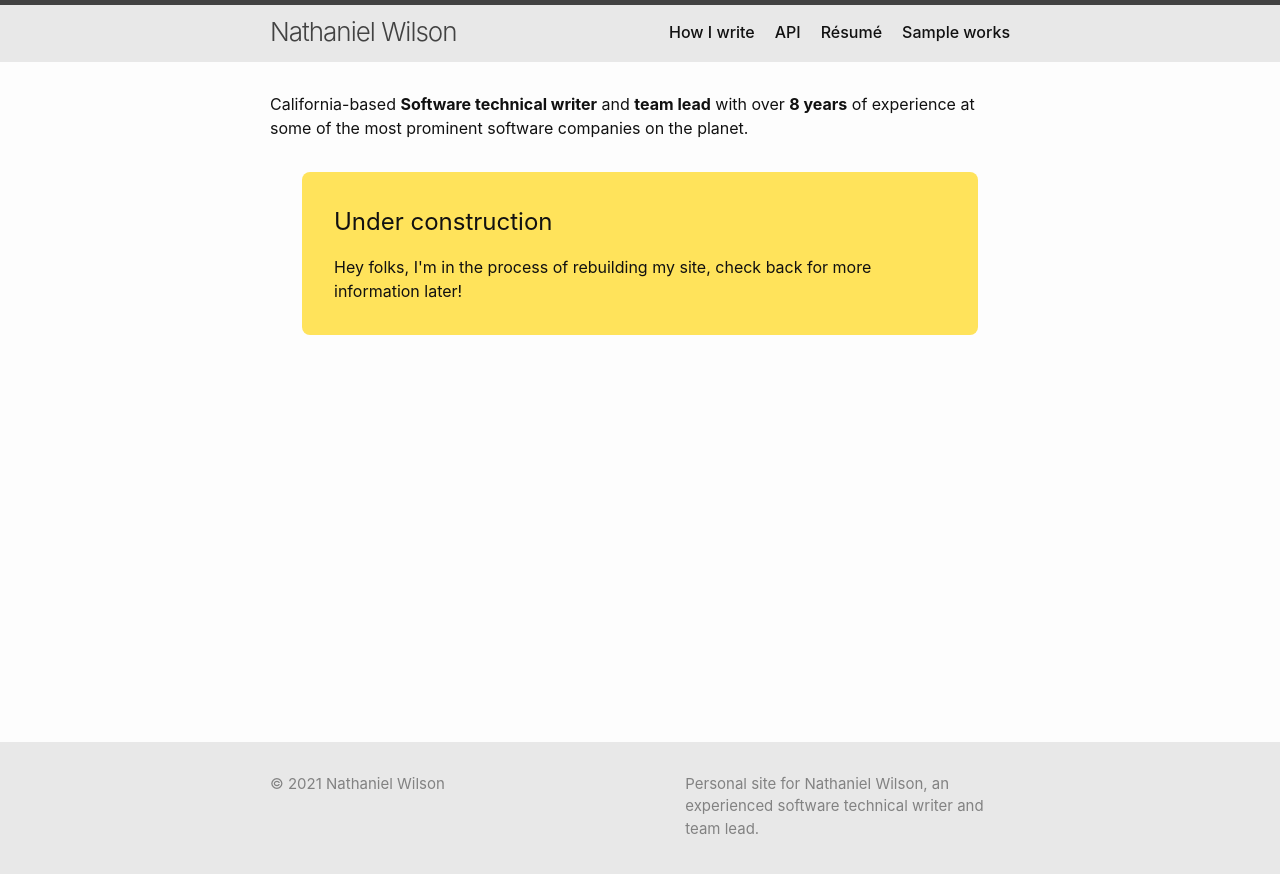
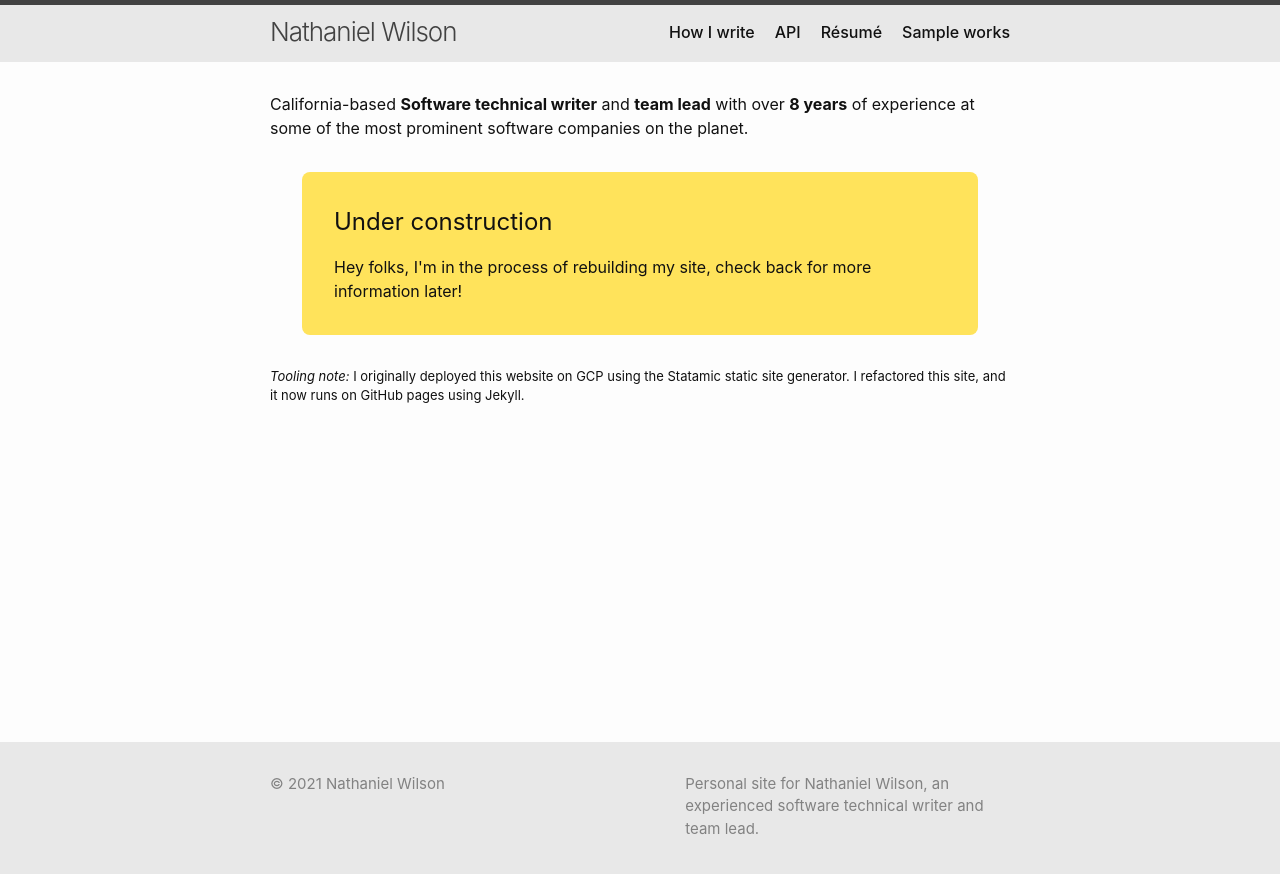
Before and after one commit to nwilson512/nwilson512.github.io, a Jekyll site: the page built from index.md, in a window 1280 px wide. Shown: the top 874 px of the page. Built offline with Jekyll 4.4.1, drawn with Linux system fonts in a browser that asks for light colours.

Commit message:
temporary note

```diff
--- a/index.md
+++ b/index.md
@@ -13,3 +13,6 @@
 
 Hey folks, I'm in the process of rebuilding my site, check back for more information later!
 </div>
+
+
+<p style="font-size: small; float: bottom;"><i>Tooling note:</i> I originally deployed this website on GCP using the Statamic static site generator. I refactored this site, and it now runs on GitHub pages using Jekyll.
```
